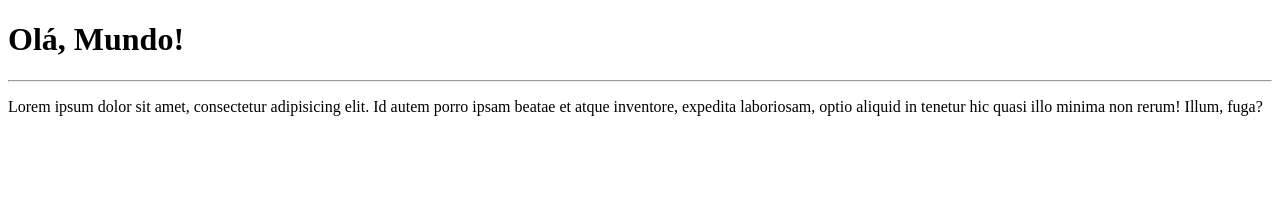
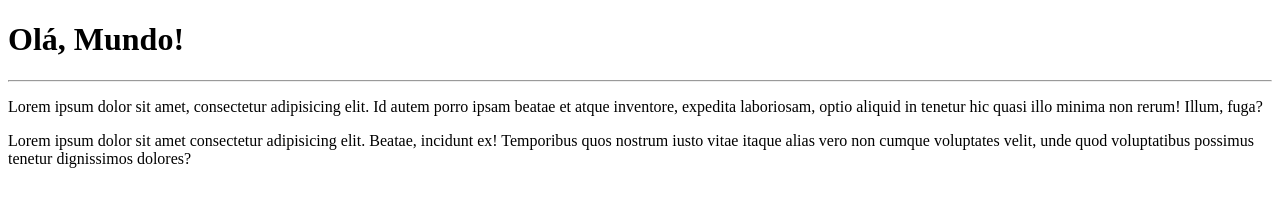
Before and after one commit to AgnoSantiago/Ola-Mundo, a plain HTML site: page site-exemplo/index.html in a window 1280 px wide. Drawn offline with Linux system fonts and the light colour scheme.

Commit message:
adicionei um paragrafo no site

```diff
--- a/site-exemplo/index.html
+++ b/site-exemplo/index.html
@@ -10,5 +10,6 @@
     <h1>Olá, Mundo!</h1>
     <hr>
     <p>Lorem ipsum dolor sit amet, consectetur adipisicing elit. Id autem porro ipsam beatae et atque inventore, expedita laboriosam, optio aliquid in tenetur hic quasi illo minima non rerum! Illum, fuga?</p>
+    <p>Lorem ipsum dolor sit amet consectetur adipisicing elit. Beatae, incidunt ex! Temporibus quos nostrum iusto vitae itaque alias vero non cumque voluptates velit, unde quod voluptatibus possimus tenetur dignissimos dolores?</p>
 </body>
 </html>
```
